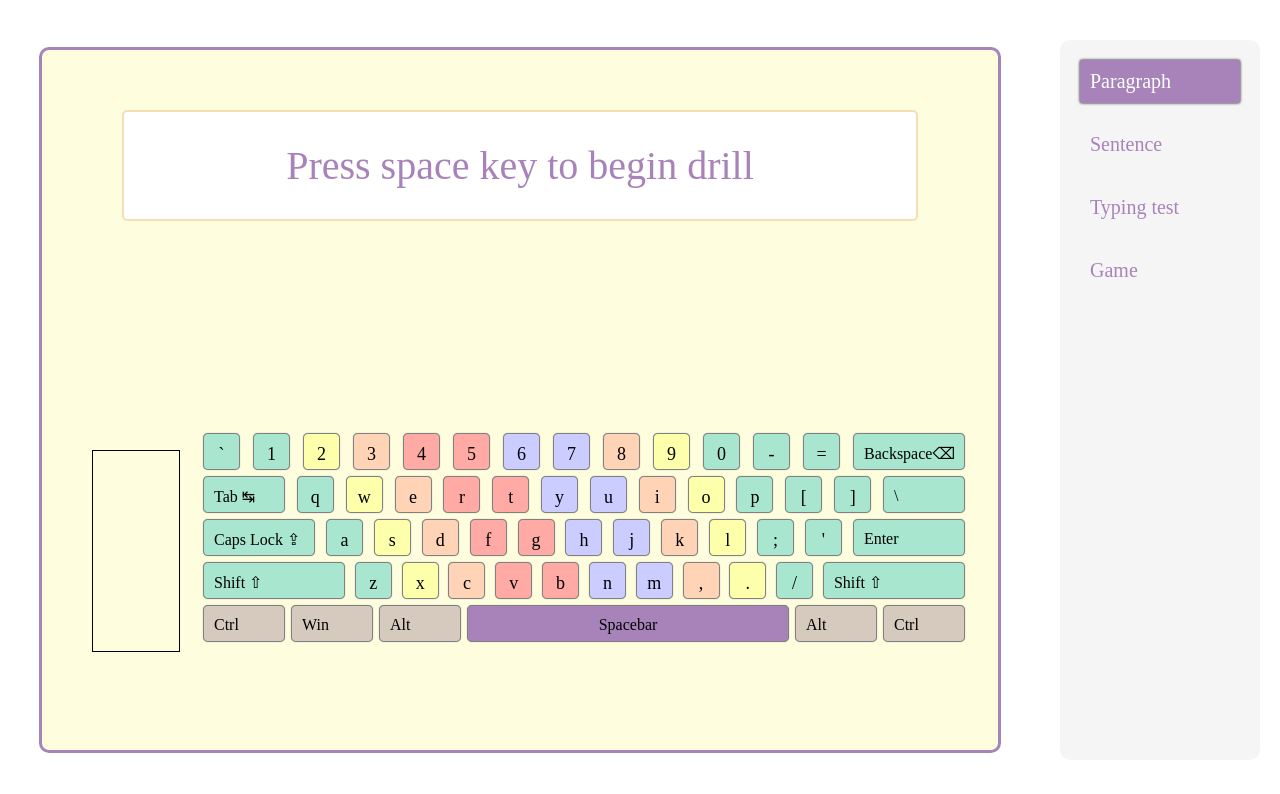
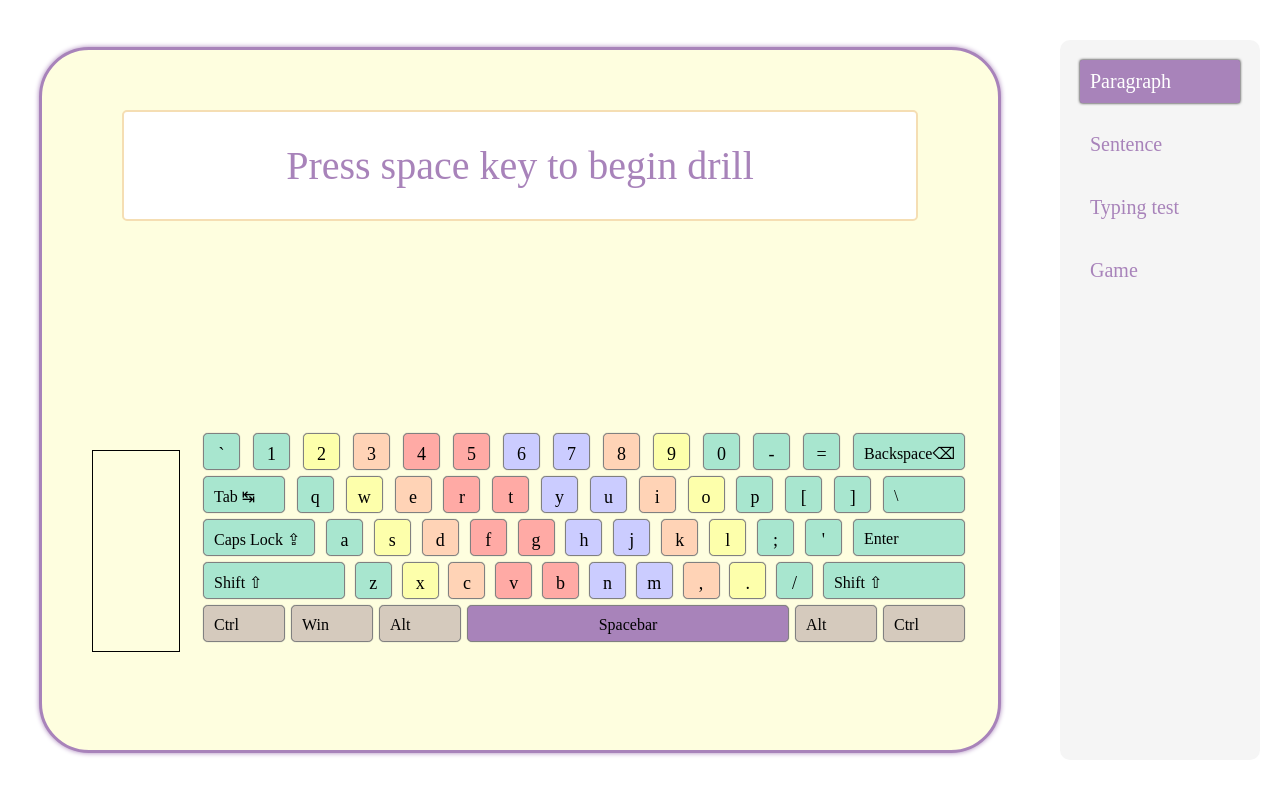
Before and after one commit to imharshal/typing-guru, a React (Vite) app: page /paragraph in a window 1280 px wide. Shown: the top 794 px of the page. Built offline with nearby package versions, Linux system fonts and the light colour scheme.

Commit message:
playground style changed

```diff
--- a/src/App.css
+++ b/src/App.css
@@ -64,7 +64,8 @@ body {
   background-color: #FEFEDF;
   position: relative;
   border: 3px solid #A883BA;
-  border-radius: 10px;
+  box-shadow: 0 0 5px 0 #A883BA;
+  border-radius: 50px;
   padding: 30px;
   margin: 10px auto;
   width: 70vw;
```
